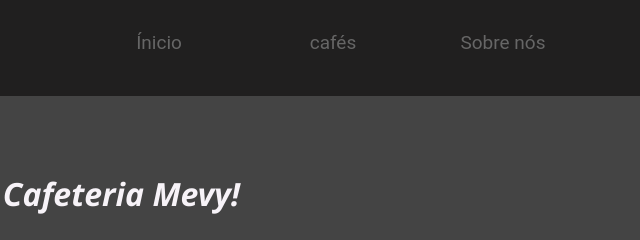
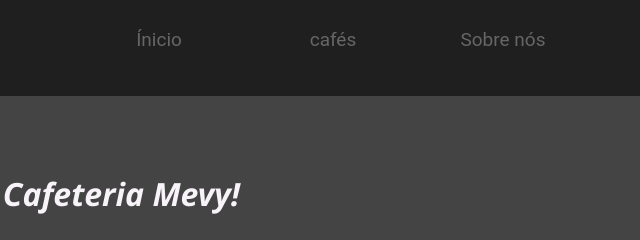
Before and after one commit to evelyn1390/Vs-code-mevy, a plain HTML site: page index.html in a window 1280 px wide. Shown: the top 240 px of the page, 309-949 px from the left. Drawn offline with Linux system fonts and the light colour scheme.

Commit message:
Update header.css

```diff
--- a/header.css
+++ b/header.css
@@ -43,7 +43,7 @@
     display: inline-block;
     width: 150px;
     padding: 0px 10px;
-    line-height: 42px;
+    line-height: 36px;
     position: relative;
   }
 
```
